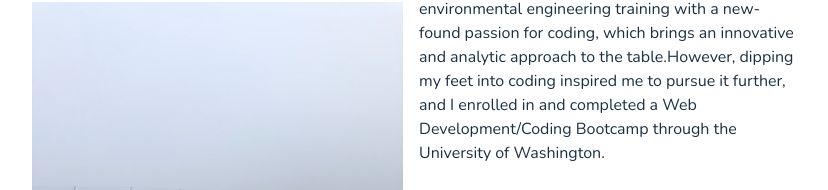
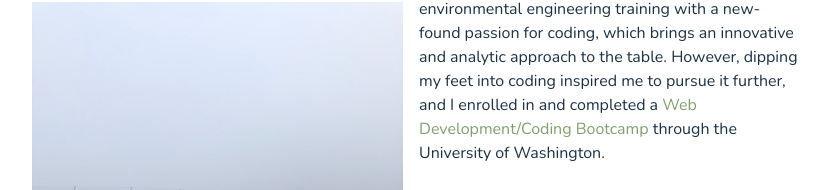
Before and after one commit to dionleung14/portfolio-nodemailer, a React (Create React App) app: page /about-me in a window 1280 px wide. Shown: the part 2443-2633 px from the top of the page, without its empty margins (229-1057 px from the left). Built offline with nearby package versions, Linux system fonts and the light colour scheme.

Commit message:
corrected typos

```diff
--- a/src/components/Meet.js
+++ b/src/components/Meet.js
@@ -47,10 +47,10 @@ export default function Meet(props) {
             Washington, earning a degree in Civil and Environmental Engineering.
             A couple of years into my career, I was tasked with overhauling and
             automating AutoCAD procedures using AutoLISP. I quickly found out
-            how fun programming and coding was, and was excited with the
-            possibilities. One thing led to another and before I knew it I found
-            myself switching things up completely to pursue a career in
-            web-development and here I am!
+            how fun programming was, and was excited with the possibilities. One
+            thing led to another and before I knew it I found myself switching
+            things up completely to pursue a career in web-development and here
+            I am!
           </p>
           <br />
           <p>
--- a/src/components/Quals.js
+++ b/src/components/Quals.js
@@ -31,16 +31,24 @@ export default function Quals(props) {
           <p className="text-left">
             My unique skillset combines a civil and environmental engineering
             training with a new-found passion for coding, which brings an
-            innovative and analytic approach to the table.
+            innovative and analytic approach to the table. However, dipping my
+            feet into coding inspired me to pursue it further, and I enrolled in
+            and completed a{" "}
+            <a
+              className="hover:underline text-dclpal1-300"
+              href="https://bootcamp.uw.edu/"
+              target="_blank"
+              rel="noreferrer noopener"
+            >
+              Web Development/Coding Bootcamp
+            </a>{" "}
+            through the University of Washington.
             {/* I had begun to
             explore automation and coding through teaching myself LISP (AutoLISP
             via AutoCAD), trying to circumvent lengthy and repetitive actions
             when designing structures. Unfortunately, I was unable to make
             significant progress before tumultuously finding myself looking for
             another job. */}
-            However, dipping my feet into coding inspired me to pursue it
-            further, and I enrolled in and completed a Web Development/Coding
-            Bootcamp through the University of Washington.
             <br />
             <br />
             Problem solving was a skill taught through my formal education, and
```
